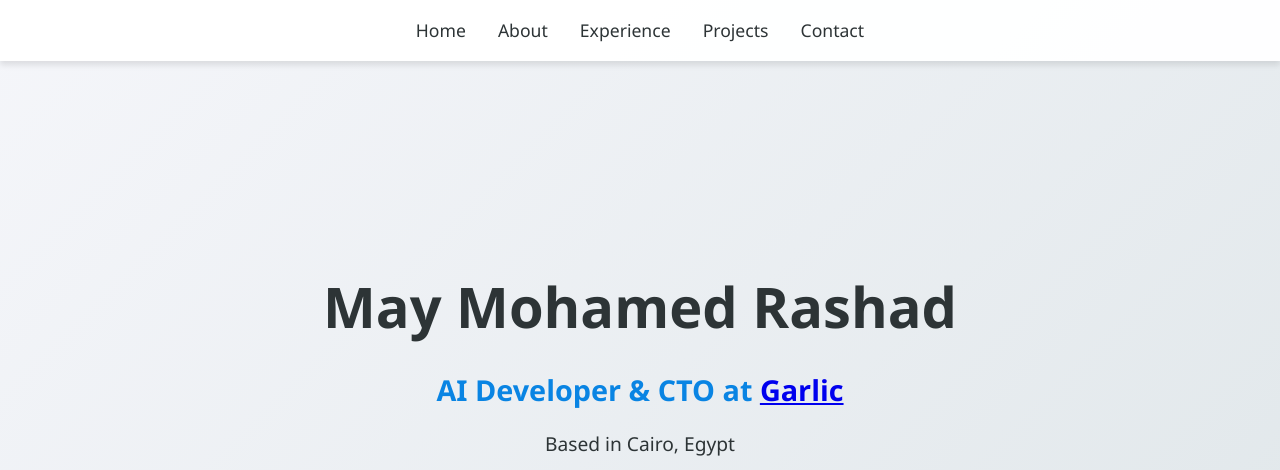
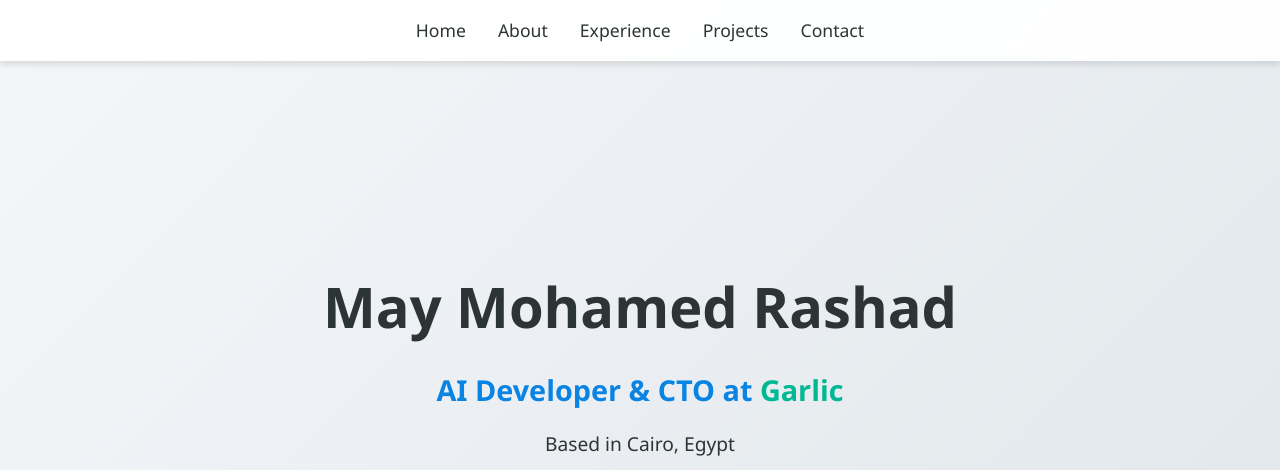
Before and after one commit to MayElshater/MayElshater.github.io, a plain HTML site: page index.html in a window 1280 px wide. Shown: the top 470 px of the page. Drawn offline with Linux system fonts and the light colour scheme.

Commit message:
Update4 style.css

```diff
--- a/style.css
+++ b/style.css
@@ -493,3 +493,31 @@ section {
         font-size: 1rem;
     }
 }
+
+/* Company Link Styling */
+.company-link {
+    color: var(--accent-color);
+    text-decoration: none;
+    position: relative;
+    transition: color 0.3s ease;
+}
+
+.company-link:hover {
+    color: var(--secondary-color);
+}
+
+.company-link::after {
+    content: '';
+    position: absolute;
+    width: 100%;
+    height: 2px;
+    bottom: -2px;
+    left: 0;
+    background-color: var(--secondary-color);
+    transform: scaleX(0);
+    transition: transform 0.3s ease;
+}
+
+.company-link:hover::after {
+    transform: scaleX(1);
+}
```
